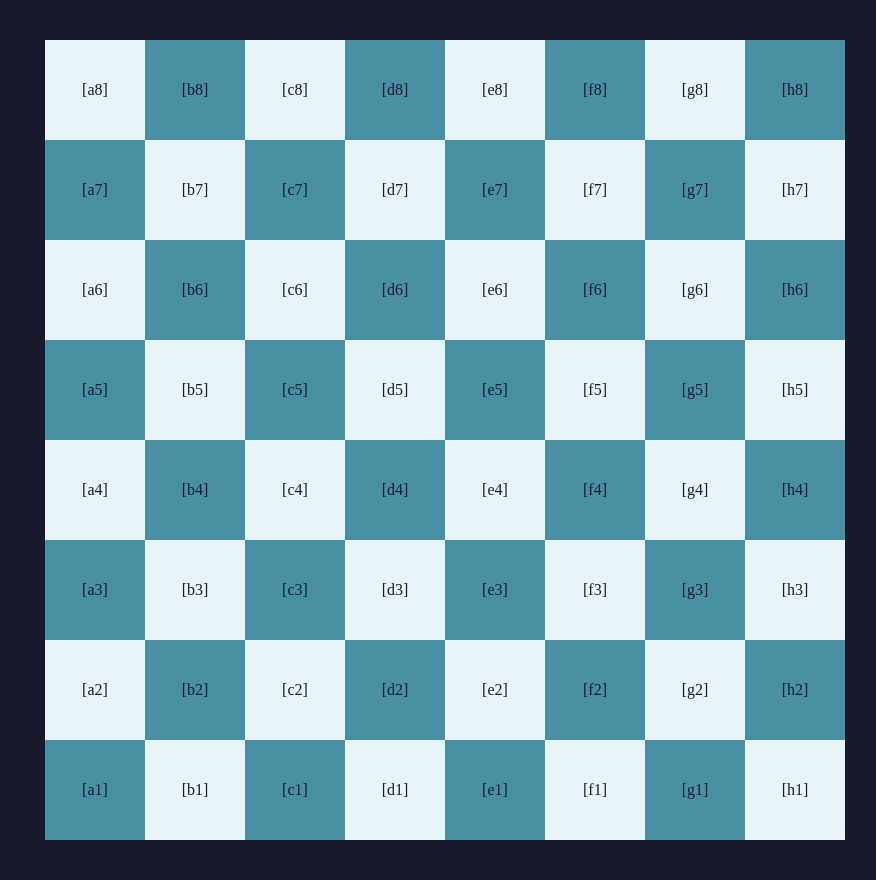
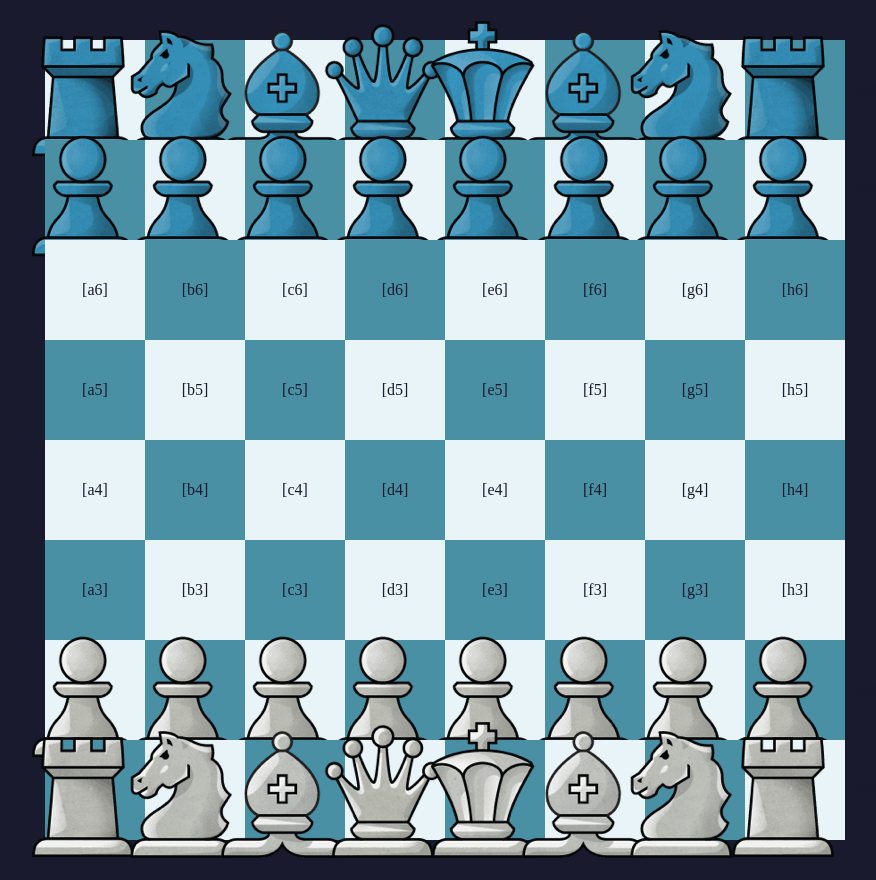
Before and after one commit to octane254/CHESS-PROJECT-1, a React (Vite) app in the folder chess-project/: page / in a window 1280 px wide. Shown: the whole page, without its empty margins (195-1071 px from the left). Built offline with nearby package versions, Linux system fonts and the light colour scheme.

Commit message:
SCRUM-23:Render the Pieces to the board

```diff
--- a/chess-project/src/Components/Board.jsx
+++ b/chess-project/src/Components/Board.jsx
@@ -1,4 +1,5 @@
 import { useState,useEffect } from "react"
+import ChessPieces from "./Chess-PIeces"
 import "../Css/board.css"
 
 function ChessBoard (){
@@ -45,7 +46,11 @@ function ChessBoard (){
 
     },[])
 
-    // tiles are going to be added in the empty Array
+    // function to render the pieces on the board
+
+    const renderpieces = ()=>{
+
+
 
     let board = []
 
@@ -81,6 +86,7 @@ function ChessBoard (){
                 className={`tile ${tileclass}`}
 
                 >
+                    <ChessPieces piece={pieces[position]} />
 
                 [{position}]
 
@@ -91,10 +97,12 @@ function ChessBoard (){
         }
     }
 
+        return board
+}
         return (
 
             <div className="chessBoard">
-                {board}
+                {renderpieces()}
             </div>
         )
 
--- a/chess-project/src/Components/Chess-PIeces.jsx
+++ b/chess-project/src/Components/Chess-PIeces.jsx
@@ -37,7 +37,7 @@ function ChessPieces ({piece}){
 
         piece && <img
 
-        src={ChessPieces[piece]}
+        src={pieceImages[piece]}
         alt={piece}
 
         />
```
